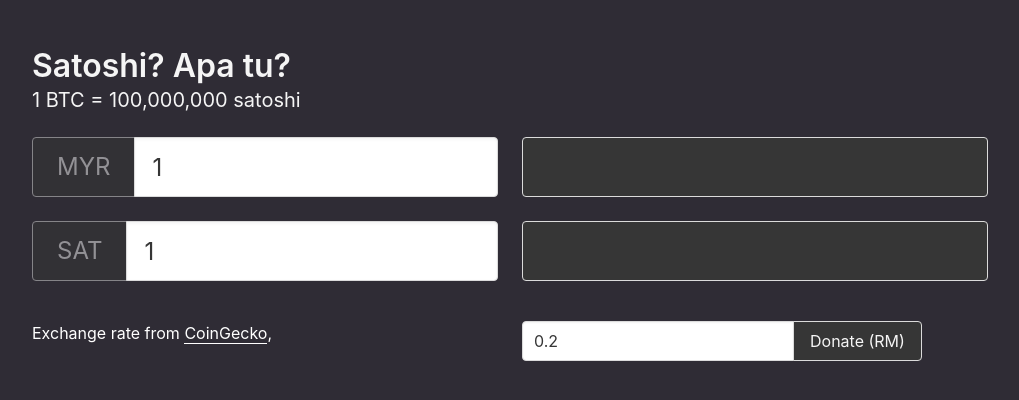
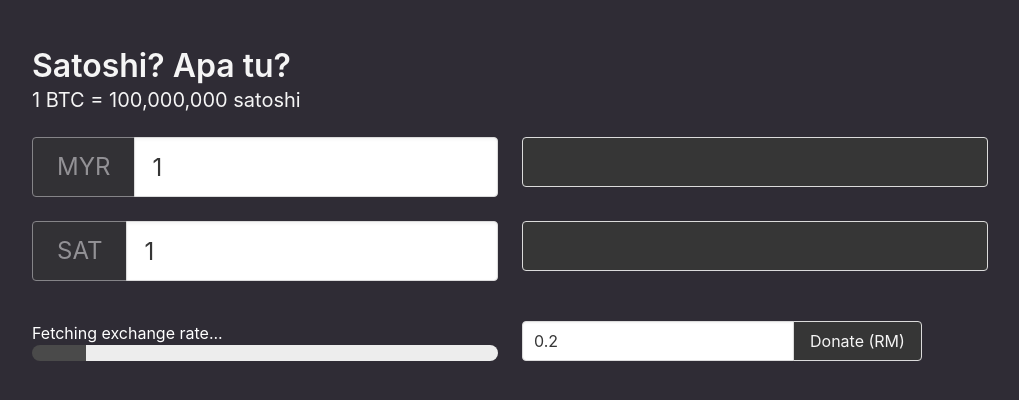
Before and after one commit to musdom/satrate, a Svelte app: page / in a window 1280 px wide. Shown: the top 400 px of the page, without its empty margins (130-1149 px from the left). Built offline with nearby package versions, Linux system fonts and the light colour scheme; no server answers.

Commit message:
rate failure indication

```diff
--- a/src/App.svelte
+++ b/src/App.svelte
@@ -7,6 +7,7 @@
   let myrDisp = "";
 	let sat = 1;
   let satDisp = "";
+  let btcRate = null;
 	let satRate = null;
   let elapsed = "";
   let donation = 200;
@@ -16,7 +17,8 @@
     let resObj = await res.json();
     // resObj = JSON.parse(resObj);
     console.log(resObj);
-    satRate = Number(resObj.myr_price)/1e8;
+    btcRate = resObj.myr_price;
+    satRate = btcRate/1e8;
     getSAT();
     elapsed = moment(resObj.timestamp).fromNow();
     setInterval(() => {
@@ -26,13 +28,13 @@
 
 	function getMYR() {
     if (typeof sat === 'undefined') return;
-		myr = sat*satRate;
+		myr = Number((sat*satRate).toFixed(2));
     separatorDisplay();
 	}
 
 	function getSAT() {
     if (typeof myr === 'undefined') return;
-		sat = myr/satRate;
+		sat = Number((myr/satRate).toFixed(4));
     separatorDisplay()
 	}
 
@@ -59,7 +61,7 @@
               Satoshi? Apa tu?
             </h1>
             <h2 class="subtitle has-text-light">
-              1 BTC = 100,000,000 satoshi
+              1 BTC = 100,000,000 satoshi {#if btcRate}= RM {btcRate}{/if}
             </h2>
           </div>
         </div>
@@ -88,7 +90,7 @@
 
           <div class="column is-5">
             <input
-              class="input is-large has-background-dark has-text-light"
+              class="input is-medium has-background-dark has-text-light"
               type="text"
               bind:value={myrDisp}
               readonly
@@ -120,7 +122,7 @@
 
           <div class="column is-5">
             <input
-              class="input is-large has-background-dark has-text-light"
+              class="input is-medium has-background-dark has-text-light"
               type="text"
               bind:value={satDisp}
               readonly
@@ -133,10 +135,15 @@
       <div class="container" style="padding-top: 5vh">
         <div class="columns is-centered">
           <div class="column is-5">
-            <p>
-              Exchange rate from <a target="_blank" rel="noopener noreferrer" href="https://www.coingecko.com">CoinGecko</a>, { elapsed }<br/>
-              <!-- Exchange rate from <a target="_blank" rel="noopener noreferrer" href="https://www.luno.com/trade/XBTMYR">Luno</a>, { elapsed }<br/> -->
-            </p>
+            {#if btcRate}
+              <p>
+                Exchange rate from <a target="_blank" rel="noopener noreferrer" href="https://www.coingecko.com">CoinGecko</a>, { elapsed }<br/>
+                <!-- Exchange rate from <a target="_blank" rel="noopener noreferrer" href="https://www.luno.com/trade/XBTMYR">Luno</a>, { elapsed }<br/> -->
+              </p>
+            {:else}
+              <p>Fetching exchange rate...</p>
+              <progress class="progress" max="100">15%</progress>
+            {/if}
           </div>
 
           <div class="column is-5">
```
